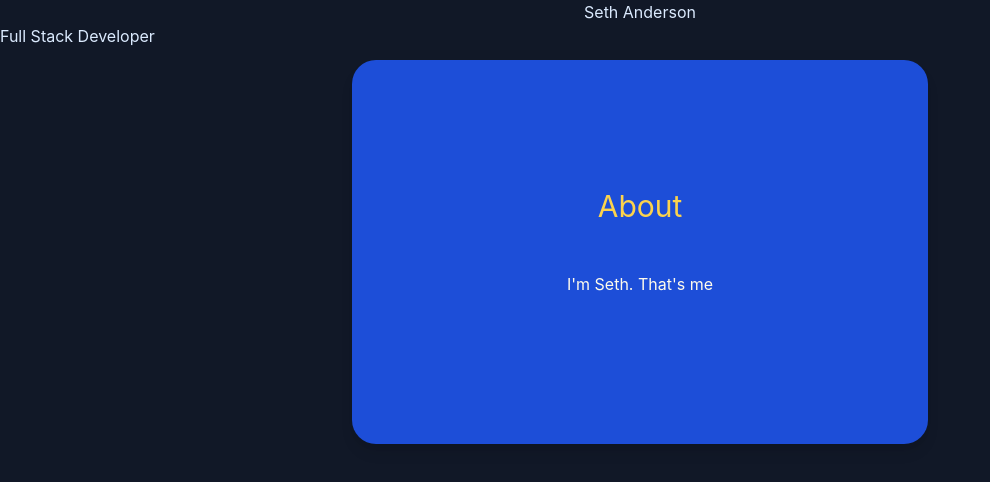
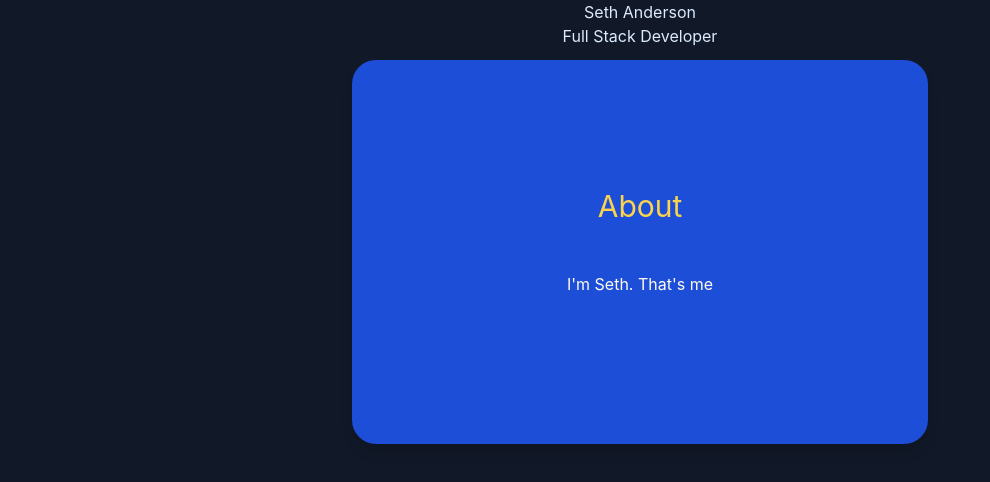
Before and after one commit to sethanderson1/nextjs-portfolio, a Next.js app: page / in a window 1280 px wide. Shown: the top 482 px of the page, without its empty margins (0-990 px from the left). Built offline with nearby package versions, Linux system fonts and the light colour scheme.

Commit message:
test commit3

```diff
--- a/pages/index.js
+++ b/pages/index.js
@@ -11,11 +11,11 @@ export default function Home() {
 
       <main >
         <header className="text-blue-100">
-            <h1 className="text-center">
-              Seth Anderson
+          <h1 className="text-center">
+            Seth Anderson
             </h1>
-            <h2>
-              Full Stack Developer
+          <h2 className="text-center">
+            Full Stack Developer
             </h2>
         </header>
         <section className="relative py-3 sm:max-w-xl sm:mx-auto">
```
